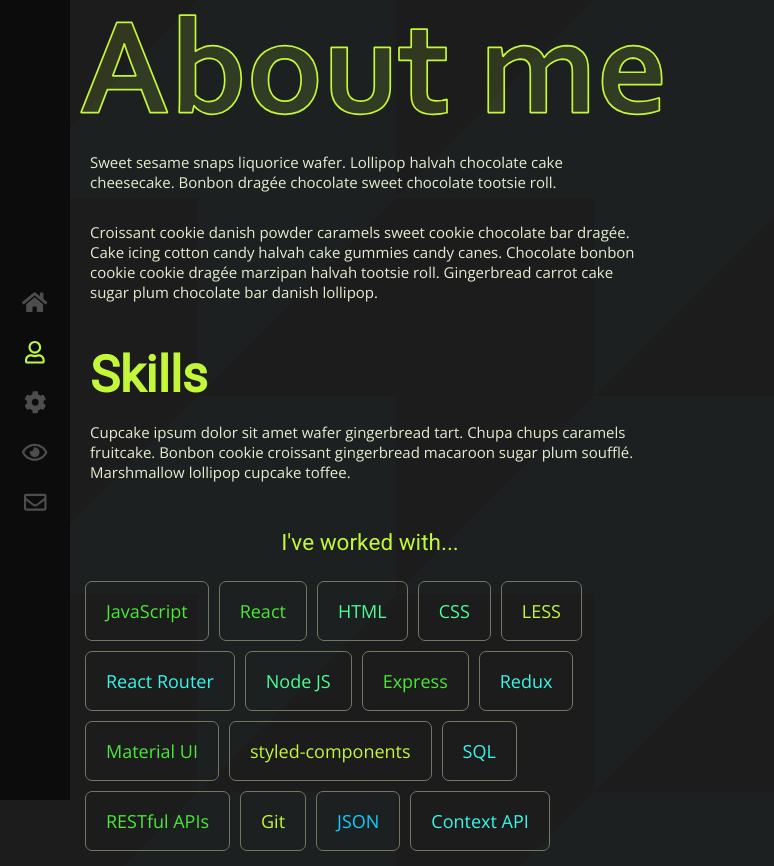
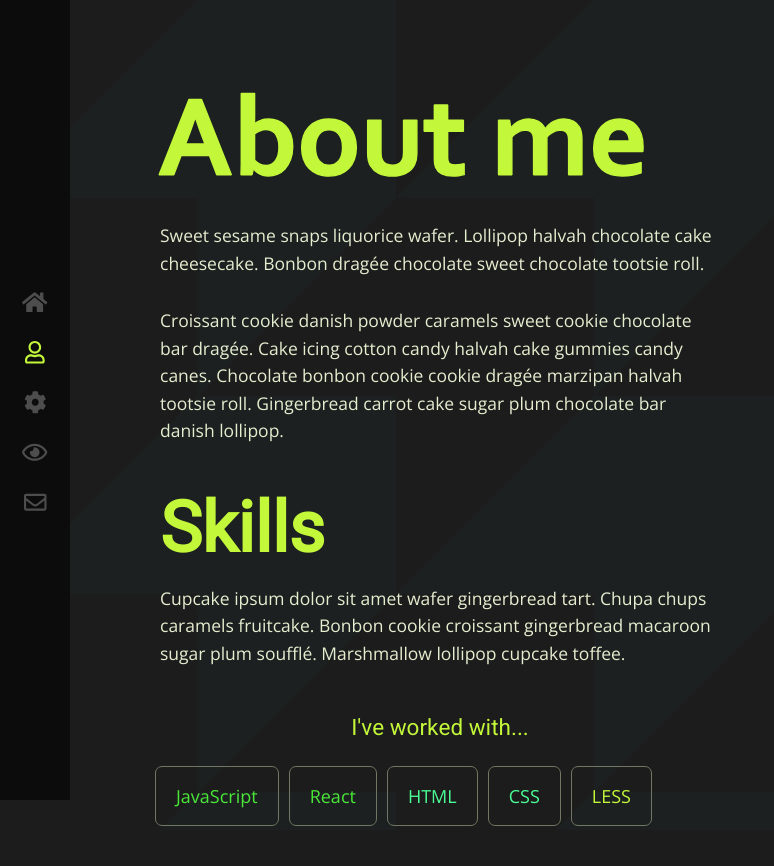
Before and after one commit to fskeen/Portfolio-Template, a React (Create React App) app: page /about in a window 1280 px wide. Shown: the whole page, without its empty margins (0-774 px from the left). After the commit the page ends 830 px from the top, so only its background shows below. Built offline with nearby package versions, Linux system fonts and the light colour scheme.

Commit message:
Title changes, converted App to styled-component, made About page scrollable

```diff
--- a/src/App.js
+++ b/src/App.js
@@ -2,14 +2,19 @@
 import "./App.css";
 import NavBar from "./Shared_Styles/Navigation/NavBar";
 import AppRouter from "./Components/AppRouter/AppRouter";
+import styled from 'styled-components';
 
 function App() {
   return (
-    <div className="App">
+    <AppWrapper>
       <NavBar />
       <AppRouter />
-    </div>
+    </AppWrapper>
   );
 }
 
+const AppWrapper = styled.div`
+  display: flex;
+`;
+
 export default App;
--- a/src/Components/About/About.js
+++ b/src/Components/About/About.js
@@ -6,17 +6,20 @@
   const skills = ["JavaScript", "React", "HTML", "CSS", "LESS", "React Router", "Node JS", "Express", "Redux", "Material UI", "styled-components", "SQL", "RESTful APIs", "Git", "JSON", "Context API"]
   return (
     <MainContainer>
+      <div>
         <StyledSVGTitle>
         <SvgAboutMeTitle />
         </StyledSVGTitle>
 
       {/*<PageTitle>About me</PageTitle>*/}
+
         <Paragraph>
           Sweet sesame snaps liquorice wafer. Lollipop halvah chocolate cake cheesecake. Bonbon dragée chocolate sweet chocolate tootsie roll.
         </Paragraph>
         <Paragraph>
           Croissant cookie danish powder caramels sweet cookie chocolate bar dragée. Cake icing cotton candy halvah cake gummies candy canes. Chocolate bonbon cookie cookie dragée marzipan halvah tootsie roll. Gingerbread carrot cake sugar plum chocolate bar danish lollipop.
         </Paragraph>
+      </div>
       <section>
         <SubTitle>Skills</SubTitle>
         <Paragraph>
--- a/src/Components/About/About.styled.js
+++ b/src/Components/About/About.styled.js
@@ -12,7 +12,7 @@
       }
       100% {
          stroke-dashoffset: 800;
-         fill: #c3f73a20;
+         fill: #c3f73a;
       }
    }
     stroke-dasharray: 1000;
@@ -20,8 +20,8 @@
     animation-name: draw;
     animation-duration: 5s;
     animation-fill-mode: reverse;
-    transition: fill 2s ease;
   }
+  margin-left: 1rem;
 `;
 
 /////////////
@@ -29,6 +29,16 @@
 
 export const MainContainer = styled.main`
   width: 100%;
+  height: 95vh;
+  padding: 7rem 0 0 7rem;
+  overflow-y: scroll;
+  /* HIDING SCROLL BAR */
+  scrollbar-width: none;
+  -ms-overflow-style: none;
+  ::-webkit-scrollbar {
+    width: 0;
+    height: 0;
+}
   @media ${device.mobileL} {
     max-width: 60rem;
   }
@@ -46,7 +56,7 @@
 export const SubTitle = styled.h3`
   color: ${colors.primary};
   font-family: ${fonts.title};
-  font-size: 5rem;
+  font-size:7rem;
   font-weight: 800;
   padding: 1rem 1rem 0 1rem;
   margin: 3rem 1rem 0 1rem;
@@ -67,11 +77,11 @@
   color: ${colors.text};
   font-family: ${fonts.body};
   font-size: 1.6rem;
-  line-height: 2rem;
+  line-height: 2.75rem;
   padding: 1rem;
   margin: 01rem;
   @media ${device.mobileL} {
-    font-size: 1.5rem;
+    font-size: 1.75rem;
   }
 `;
 
--- a/src/Shared_Styles/SVGs/AboutMeTitle.js
+++ b/src/Shared_Styles/SVGs/AboutMeTitle.js
@@ -1,7 +1,7 @@
 import React from "react";
 
 const SvgAboutMeTitle = props => (
-  <svg width={700} height={130} viewBox="0 0 185.208 34.396" {...props}>
+  <svg width={500} height={130} viewBox="0 0 185.208 34.396" {...props}>
     <g
       aria-label="About me"
       style={{
@@ -13,7 +13,7 @@
       fontFamily="Corbel"
       letterSpacing={0}
       wordSpacing={0.2}
-      fill="#c3f73a20"
+      fill="#c3f73a"
       stroke="#c3f73a"
       strokeWidth={1.192}
       strokeLinecap="square"
```
Lines whose indentation alone changed are shown as unchanged.
